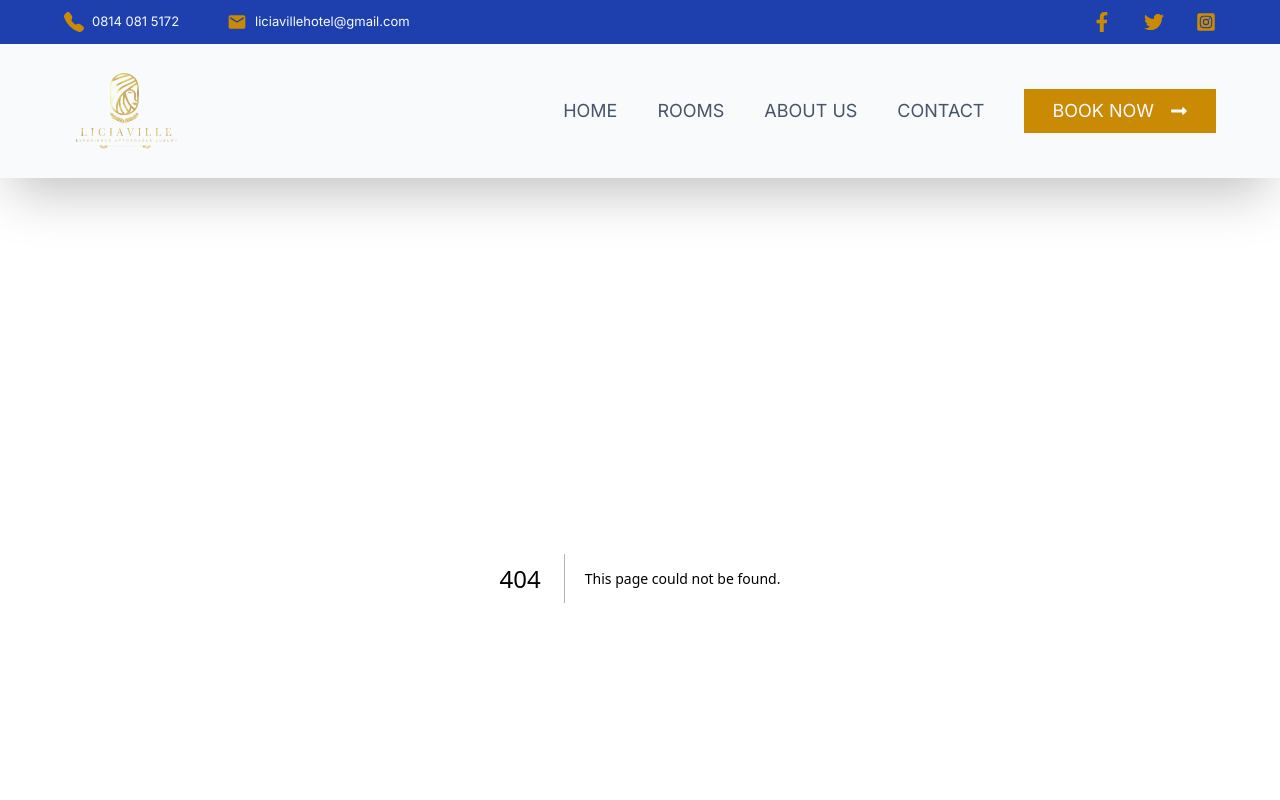
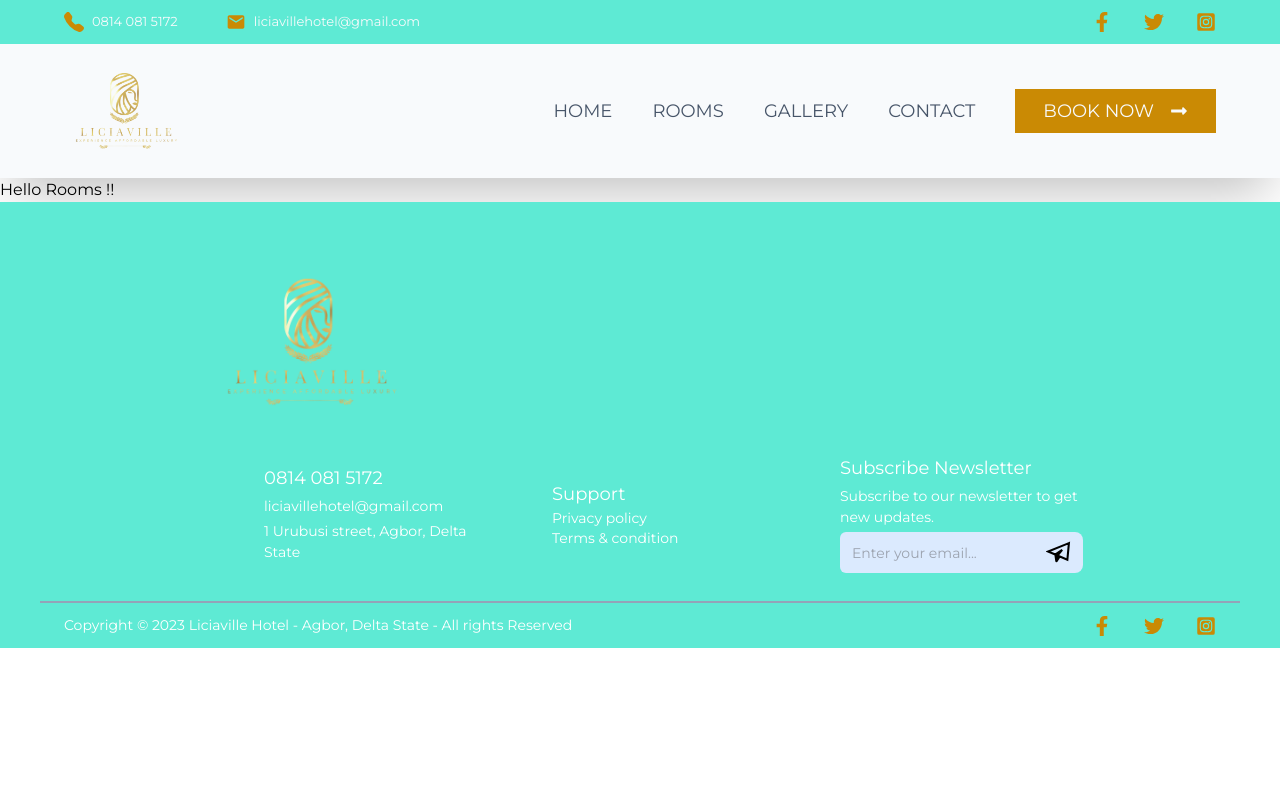
Before and after one commit to itradebtc/liciavillehotel, a Next.js app: page /rooms in a window 1280 px wide. Before the commit this address had no page. Shown: the top 800 px of the page. Built offline with nearby package versions, Linux system fonts and the light colour scheme.

Commit message:
Liciaville Hotel

```diff
--- /dev/null
+++ b/src/app/Rooms.jsx
@@ -0,0 +1,34 @@
+import React from 'react'
+import Image from 'next/image'
+import Link from 'next/link'
+import {BsArrowRightCircleFill} from 'react-icons/bs'
+
+
+async function fetchrooms(){
+    const response = fetch('https://itradebtc.github.io/liciaimages/rooms.json')
+
+    const data = await (await response).json()
+
+    return data
+  }
+
+        export default async function Rooms() {
+            const myRoom = await fetchrooms()
+
+            const list = myRoom.rooms.map(rooms =>(
+              <section key={rooms.id} className='py-12 px-20'>
+                  <Link href={`/rooms/${rooms.folder}`} title={`Get more information on ${rooms.name} `} passHref>
+                  <Image src={rooms.photo} alt='rooms' width="600" height="300" className='rotate-90 border-2 w-full md:w-[70vw] py-7'/>
+                  <h2 className='md:text-lg py-4'>{rooms.name}</h2>
+                  <h3 className='text-[12px] md:text-sm text-slate-500'>{rooms.price}</h3>
+                  </Link>
+              </section>
+            ))
+          return (
+            <div className='pb-12'>
+                <div className='grid md:grid-cols-4 gap-2 justify-center items-center text-black hover:ease-in duration-300'>
+                    {list}
+                </div>
+            </div>
+          )
+        }
--- a/src/app/component/Footer.jsx
+++ b/src/app/component/Footer.jsx
@@ -7,8 +7,8 @@ import Link from 'next/link'
 
 export default function Footer() {
   return (
-    <div className='bg-blue-800 text-slate-50'>
-        <div className='flex md:grid md:grid-cols-3 space-x-6 md:space-x-0 justify-between items-center px-7 py-2 md:py-7 md:px-16 w-80 md:w-fit'>
+    <div className='bg-teal-300 text-white'>
+        <div className='flex md:grid md:grid-cols-3 space-x-6 md:space-x-14 justify-between items-center px-7 py-2 md:py-7 md:px-52 w-80 md:w-fit'>
             <Image src={logo} width="200" height="100" alt='Logo' className='col-span-3 w-20 h-24 md:w-52 md:h-56' />
             <div className=''>
                 <div className='md:space-y-1 text-white'>
--- a/src/app/component/Navbar.jsx
+++ b/src/app/component/Navbar.jsx
@@ -16,7 +16,7 @@ export const NavBar = () => {
     }
   return (
     <nav className='shadow-2xl'>
-        <div className='flex justify-between items-center bg-blue-800 py-2 px-7 md:py-3 md:px-16'>
+        <div className='flex justify-between items-center bg-teal-300 py-2 px-7 md:py-3 md:px-16'>
             <div className='flex space-x-4 md:space-x-12 text-slate-50 text-[13px]'>
                 <div className='flex space-x-2 justify-between items-center hover:scale-110'>
                     <a href={`tel:${'(08140815172'}`}><BsFillTelephoneFill size={20} className='text-yellow-600'/></a>
@@ -62,7 +62,7 @@ export const NavBar = () => {
                         <li className='ml-10 uppercase hover:ease-in duration-300 hover:scale-110 hover:text-yellow-600 text-lg'>Home</li>
                     </Link>
                     <li className='ml-10 uppercase hover:ease-in duration-300 hover:scale-110 hover:text-yellow-600 text-lg'>Rooms</li>
-                    <li className='ml-10 uppercase hover:ease-in duration-300 hover:scale-110 hover:text-yellow-600 text-lg'>About Us</li>
+                    <li className='ml-10 uppercase hover:ease-in duration-300 hover:scale-110 hover:text-yellow-600 text-lg'>Gallery</li>
                     <Link href='./contact'>
                         <li className='ml-10 uppercase hover:ease-in duration-300 hover:scale-110 hover:text-yellow-600 text-lg'>
                                 Contact
@@ -97,7 +97,7 @@ export const NavBar = () => {
                         Rooms
                     </li>
                     <li onClick={() => setMenuOpen(false)} className='py-4 cursor-pointer hover:text-yellow-600'>
-                        About Us
+                        Gallery
                     </li>
                     <Link href='./contact'>
                         <li onClick={() => setMenuOpen(false)} className='py-4 cursor-pointer hover:text-yellow-600'>
--- a/src/app/layout.jsx
+++ b/src/app/layout.jsx
@@ -2,11 +2,11 @@ import './globals.css'
 import { Inter } from 'next/font/google'
 import { NavBar } from './component/Navbar'
 import Footer from './component/Footer'
-// import { Montserrat } from 'next/font/google'
+import { Montserrat } from 'next/font/google'
 
 const inter = Inter({ subsets: ['latin'] })
-// const mont = Montserrat({ subsets:['latin'],
-// weight:['100', '200', '300', '400', '500', '600', '700', '800', '900']})
+const mont = Montserrat({ subsets:['latin'],
+weight:['100', '200', '300', '400', '500', '600', '700', '800', '900']})
 
 
 export const metadata = {
@@ -17,7 +17,7 @@ export const metadata = {
 export default function RootLayout({ children }) {
   return (
     <html lang="en">
-      <body className={inter.className}>
+      <body className={mont.className}>
        <NavBar />
       <main>
         {children}
--- /dev/null
+++ b/src/app/main.module.css
@@ -0,0 +1,16 @@
+@media screen and (max-width: 768px) {
+.welcome {
+    background: url('./images/welcomebg.jpg');
+    height: 50vh;
+    background-size: cover;
+    background-position: center;
+}
+}
+@media screen and (min-width: 769px){
+    .welcome {
+        background: url('./images/welcomebg.jpg');
+        height: 100vh;
+        background-size: cover;
+        background-position: center;
+    }
+}
--- a/src/app/page-wrapper.jsx
+++ b/src/app/page-wrapper.jsx
@@ -9,7 +9,7 @@ export const PageWrapper = ({ children }) => (
             initial={{ opacity: 0, y: 15 }}
             animate={{ opacity: 1, y: 0 }}
             exist={{ opacity: 0, y: 15 }}
-            transition={{ delay: 1 }}
+            transition={{ delay: 1.5 }}
             >
                 {children}
             </motion.div>
--- a/src/app/page.jsx
+++ b/src/app/page.jsx
@@ -1,6 +1,7 @@
 "use client"
 import Image from 'next/image'
-import pic from './images/welcomebg.gif'
+import styles from './main.module.css'
+import { Modak } from 'next/font/google'
 import React, { useRef, useState } from 'react';
 import { Swiper, SwiperSlide } from 'swiper/react';
 import { Autoplay, Pagination } from 'swiper/modules';
@@ -8,17 +9,59 @@ import 'swiper/css';
 import 'swiper/css/pagination';
 import 'swiper/css/scrollbar';
 import "swiper/css/effect-flip";
+import { PageWrapper } from './page-wrapper'
+import { motion, visualElementStore } from 'framer-motion'
+import Rooms from './Rooms';
+
+const mod = Modak({ subsets:['latin'],
+weight:['400']
+})
+
+const variants = {
+  hidden: { opacity: 0 },
+  show: {
+    opacity: 1,
+    transition: {
+      staggerChildren: 2,
+    },
+  },
+};
+
+const images = {
+  hidden: {
+    opacity: 0,
+    x: 30,
+   },
+  show: {
+    opacity: 1,
+    x: 0,
+    transition: {
+      duration: 3,
+    },
+  },
+};
 
 export default function Home() {
   return (
     <main>
-      <div>
-        <Image src={pic} alt='welcome' className='md:h-[100vh]'/>
-      </div>
+      <PageWrapper>
+      <motion.div
+        variants={variants}
+        initial='hidden'
+        animate='show'
+      >
+        <motion.div variants={images} className={`${styles.welcome} ${mod.className} text-white md:text-5xl text-center py-32 md:py-64 space-y-2`}>
+          <h1 className={`${mod.className} uppercase md:text-[90px]`}>Welcome to Liciaville Hotel</h1>
+          <h2>Experience Affordable Luxury</h2>
+          <h2>Top Hotel In The City Of Agbor, Delta State</h2>
+        </motion.div>
+      </motion.div>
+
+      </PageWrapper>
 
       {/* book now */}
-      <div className='grid grid-cols-2 grid-rows-3 md:flex justify-around items-center md:border md:rounded-xl w-full md:w-[1131px] h-[296px] md:h-[150px] md:relative md:bottom-14 bg-slate-50 md:ml-36 px-5 py-3 gap-2'>
-        <div className='col-span-2'>
+      <div className='grid grid-cols-2 grid-rows-3 md:flex justify-around items-center md:border md:rounded-xl md:w-[1131px] h-[296px] md:h-[150px] md:relative md:bottom-14 bg-slate-50 md:ml-36 px-5 py-3 gap-2'>
+        <div className='col-span-2 '>
           <label className='grid text-sm md:text-lg'>
             Check In
             <input type="date" name="" id="Check In" className='border py-2 px-6 text-slate-500 text-sm outline-none rounded-md'/>
@@ -43,7 +86,7 @@ export default function Home() {
             </select>
           </label>
         </div>
-        <div>
+        <div className='px-3 md:px-0'>
           <label className='grid text-sm md:text-lg'>
             Adult
             <select className='border py-2 px-6 text-slate-500 text-sm outline-none rounded-md'>
@@ -54,7 +97,7 @@ export default function Home() {
             </select>
           </label>
         </div>
-        <div>
+        <div className='px-6 md:px-0'>
           <label className='grid text-sm md:text-lg'>
             Children
             <select className='border py-2 px-6 text-slate-500 text-sm outline-none rounded-md'>
@@ -66,7 +109,7 @@ export default function Home() {
           </label>
         </div>
         <div className='md:pt-[29px] md:flex col-span-3'>
-          <button className='py-2 px-5 bg-yellow-600 text-sm md:text-base text-slate-50 w-max'>Check Availablity</button>
+          <button className='py-2 px-5 bg-yellow-600 text-sm md:text-base text-slate-50'>Book Now</button>
         </div>
 
       </div>
@@ -74,7 +117,9 @@ export default function Home() {
       {/* Rooms */}
       <div>
         <div>
-          <h2>Our Rooms</h2>
+          <h2 className='text-center text-5xl py-4'>Our Rooms</h2>
+          <p className='text-center border-t-2 border-yellow-600 md:mx-[620px] py-7'></p>
+          <Rooms />
         </div>
       </div>
        <Swiper
--- /dev/null
+++ b/src/app/rooms/Exclusive/page.jsx
@@ -0,0 +1,9 @@
+import React from 'react'
+
+export default function page() {
+  return (
+    <div>
+        <h1>Hello Exclusive!</h1>
+    </div>
+  )
+}
--- /dev/null
+++ b/src/app/rooms/Executive/page.jsx
@@ -0,0 +1,9 @@
+import React from 'react'
+
+export default function page() {
+  return (
+    <div>
+        <h1>Hello Executive!</h1>
+    </div>
+  )
+}
--- /dev/null
+++ b/src/app/rooms/Luxury/page.jsx
@@ -0,0 +1,9 @@
+import React from 'react'
+
+export default function page() {
+  return (
+    <div>
+        <h1>Hello Luxury!</h1>
+    </div>
+  )
+}
--- /dev/null
+++ b/src/app/rooms/Standard/page.jsx
@@ -0,0 +1,9 @@
+import React from 'react'
+
+export default function page() {
+  return (
+    <div>
+        <h1>Hello Standard!</h1>
+    </div>
+  )
+}
--- /dev/null
+++ b/src/app/rooms/page.jsx
@@ -0,0 +1,9 @@
+import React from 'react'
+
+export default function page() {
+  return (
+    <div>
+        <h1>Hello Rooms !!</h1>
+    </div>
+  )
+}
```
Also changed, not shown: src/app/images/welcomebg.jpg (added).
